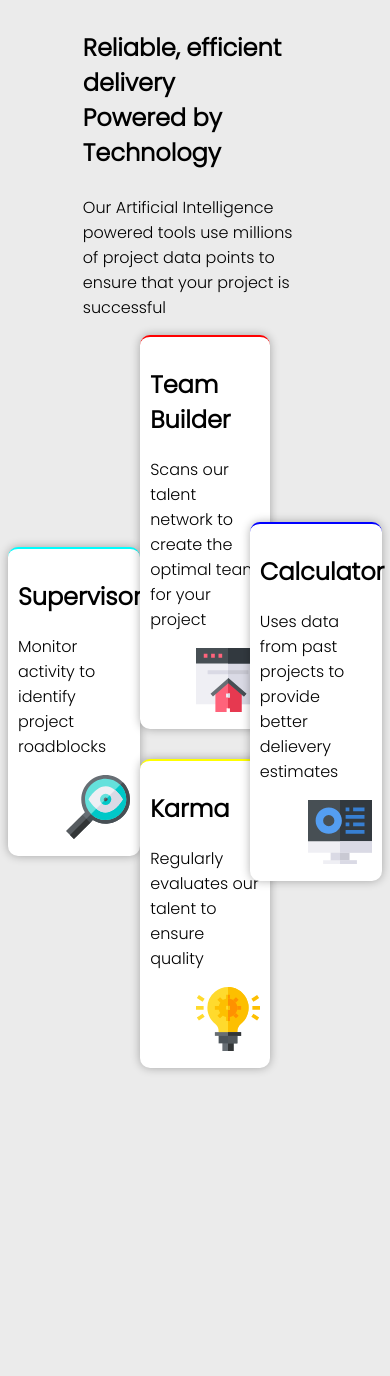
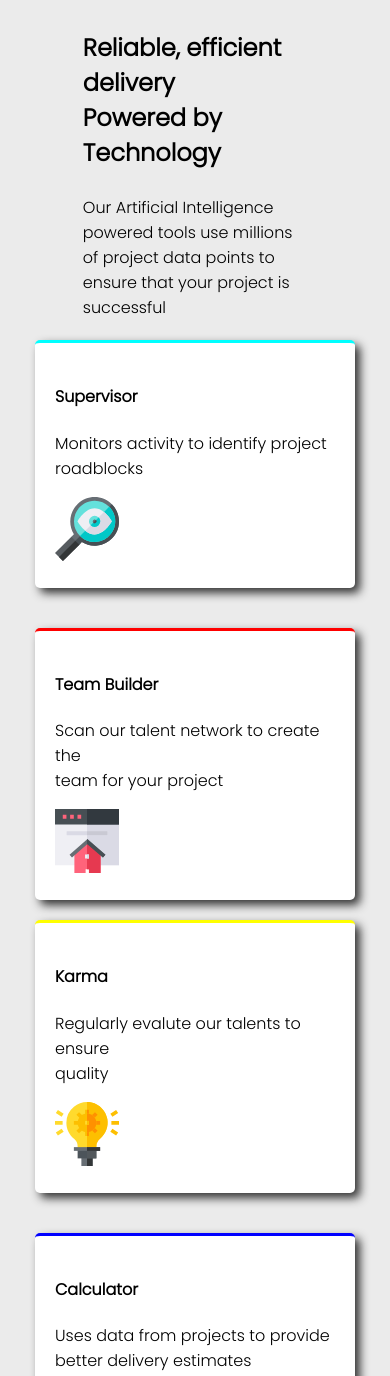
Before and after one commit to SaranshDawra/four-card-feature-section, a plain HTML site: page index.html in a window 390 px wide. Shown: the top 1376 px of the page. Before the commit the page ends 1091 px from the top, so only its background shows below. Drawn offline with Linux system fonts and the light colour scheme.

Commit message:
Made Responsive

```diff
--- a/css/style.css
+++ b/css/style.css
@@ -21,58 +21,51 @@ body {
 
 .card-container {
     display: flex;
+    align-items: center;
     justify-content: center;
 }
 
-.icon {
-    float: right;
+.box {
+    width: 320px;
+    margin: 20px;
+    padding: 20px;
+    box-shadow: 5px 5px 10px #333;
+    background-color: white;
+    border-radius: 5px;
 }
 
-.card1 {
-    background-color: white;
-    border-top: 2px solid cyan;
-    margin: auto;
-    padding: 10px;
-    border-radius: 10px;
-    box-shadow: 0 0px 10px rgba(0, 0, 0 , 0.3);
-    width: 30%;
+#supervisor {
+    border-top: 3px solid cyan;
 }
 
-
-.column-card{
-    display: flex;
-    flex-direction: column;
-    width: 30%;
+#team {
+    border-top: 3px solid red;
 }
 
-.card2 {
-    background-color: white;
-    border-top: 2px solid red;
-    margin: auto;
-    padding: 10px;
-    border-radius: 10px;
-    box-shadow: 0 0px 10px rgba(0, 0, 0 , 0.3);
-    margin: 15px auto;
-    width: 100%;
+#karma {
+    border-top: 3px solid yellow;
 }
 
-.card3 {
-    background-color: white;
-    border-top: 2px solid yellow;
-    margin: auto;
-    padding: 10px;
-    border-radius: 10px;
-    box-shadow: 0 0px 10px rgba(0, 0, 0 , 0.3);
-    margin: 15px auto;
-    width: 100%;
+#calculator {
+    border-top: 3px solid blue;
 }
 
-.card4 {
-    background-color: white;
-    border-top: 2px solid blue;
-    margin: auto;
-    padding: 10px;
-    border-radius: 10px;
-    box-shadow: 0 0px 10px rgba(0, 0, 0 , 0.3);
-    width: 30%;
+@media only screen and (max-width: 992px){
+    .card-container {
+        display: flex;
+        flex-direction: column;
+        align-items: center;
+        justify-content: center;
+    }
 }
+
+@media only screen and (max-width: 440px){
+    .box {
+        width: 280px;
+        margin: 20px;
+        padding: 20px;
+        box-shadow: 5px 5px 10px #333;
+        background-color: white;
+        border-radius: 5px;
+    }
+}
--- a/index.html
+++ b/index.html
@@ -15,27 +15,27 @@
         <p>Our Artificial Intelligence powered tools use millions of project data points to ensure that your project is successful</p>
     </div>
     <div class="card-container">
-        <div class="card1">
-            <h2>Supervisor</h2>
-            <p>Monitor activity to identify project roadblocks</p>
-            <span class="icon"><img src="images/icon-supervisor.svg" alt=""></span>
+        <div id="supervisor" class="box">
+            <h4>Supervisor</h4>
+            <p>Monitors activity to identify project roadblocks</p>
+            <img src="./images/icon-supervisor.svg" alt="supervisor" class="icon">
         </div>
-        <div class="column-card">
-            <div class="card2">
-                <h2>Team Builder</h2>
-                <p>Scans our talent network to create the optimal team for your project</p>
-                <span class="icon"><img src="images/icon-team-builder.svg" alt=""></span>
+        <div>
+            <div id="team" class="box">
+                <h4>Team Builder</h4>
+                <p>Scan our talent network to create the<br>team for your project</p>
+                <img src="./images/icon-team-builder.svg" alt="team builder" class="icon">
             </div>
-            <div class="card3">
-                <h2>Karma</h2>
-                <p>Regularly evaluates our talent to ensure quality</p>
-                <span class="icon"><img src="images/icon-karma.svg" alt=""></span>
+            <div id="karma" class="box">
+                <h4>Karma</h4>
+                <p>Regularly evalute our talents to ensure<br>quality</p>
+                <img src="./images/icon-karma.svg" alt="karma" class="icon">
             </div>
         </div>
-        <div class="card4">
-            <h2>Calculator</h2>
-            <p>Uses data from past projects to provide better delievery estimates</p>
-            <span class="icon"><img src="images/icon-calculator.svg" alt=""></span>
+        <div id="calculator" class="box">
+            <h4>Calculator</h4>
+            <p>Uses data from projects to provide<br> better delivery estimates</p>
+            <img src="./images/icon-calculator.svg" alt="calculator" class="icon">
         </div>
     </div>
 </body>
```
